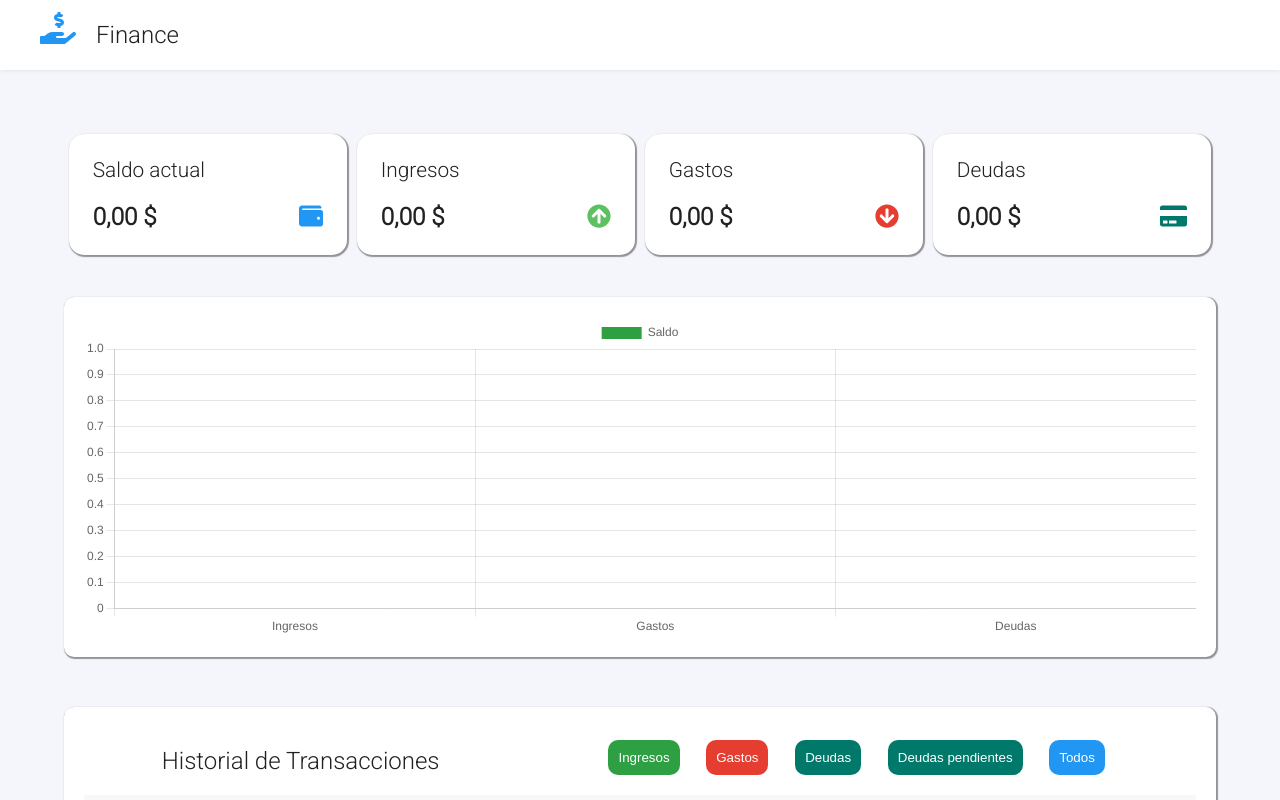
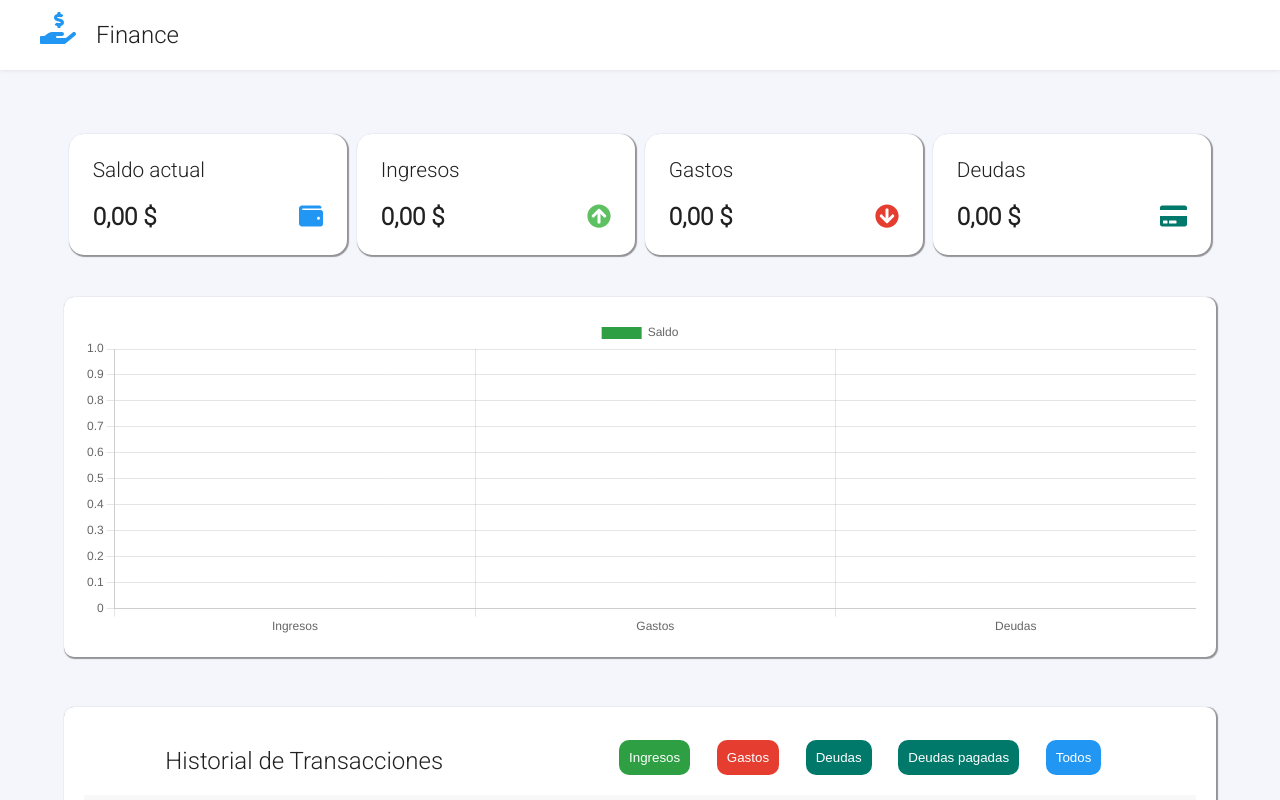
Before and after one commit to Judiazp/administration-app, a React (Create React App) app: page / in a window 1280 px wide. Shown: the top 800 px of the page. Built offline with nearby package versions, Linux system fonts and the light colour scheme.

Commit message:
Corrigiendo error de nombre de filtros
- Se corrigio el nombre del filtro Deudas Pendientes a Deudas pagadas.
- Se agrego una nueva condicion para retornar todas las transacciones de deudas pagadas.

```diff
--- a/src/components/organisms/filteredTransactions/index.jsx
+++ b/src/components/organisms/filteredTransactions/index.jsx
@@ -10,9 +10,13 @@ export const FilteredTransactions = ({ filters, transactions, deleteRecord, upda
         if (typeFilter === 'everyone') {
             array = transactions
         }
-        if (typeFilter === 'notPayed') {
+        if (typeFilter === 'notPayed' || typeFilter === 'paid' ) {
             array = transactions.filter(({stateDebts}) => stateDebts === typeFilter)
-        } else {
+        }
+        // if (typeFilter === 'paid') {
+        //     array = transactions.filter(({stateDebts}) => stateDebts === typeFilter)
+        // }
+        else {
             array = transactions.filter(({operation}) => operation === typeFilter)
         }
 
--- a/src/components/organisms/historical/index.jsx
+++ b/src/components/organisms/historical/index.jsx
@@ -33,17 +33,17 @@ const TransactionHistory = ({ transactions, deleteRecord, updateRecord }) =>  {
                     </button>
                     <button
                         className='filter-debts filters'
-                        name='deuda'
-                        onClick={ (e) => handleFilterClick(e, 'deuda') }
+                        name='notPayed'
+                        onClick={ (e) => handleFilterClick(e, 'notPayed') }
                     >
                         Deudas
                     </button>
                     <button
                         className='filter-debts filters'
-                        name='notPayed'
-                        onClick={ (e) => handleFilterClick(e, 'notPayed') }
+                        name='paid'
+                        onClick={ (e) => handleFilterClick(e, 'paid') }
                     >
-                        Deudas pendientes
+                        Deudas pagadas
                     </button>
                     <button
                         className='filters'
```
